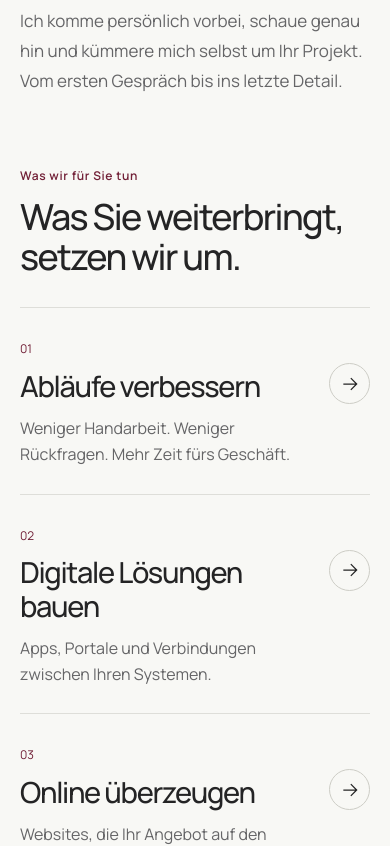
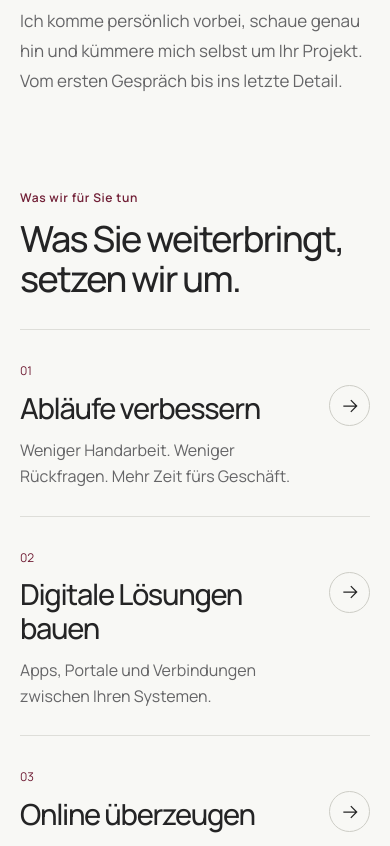
Before and after one commit to Van-de-heiden/Pichler-advisory, a Next.js app: page / in a window 390 px wide. Shown: the part 1040-1886 px from the top of the page. Built offline with nearby package versions, Linux system fonts and the light colour scheme.

Commit message:
Increase spacing between personal introduction and services

```diff
--- a/app/refinement.css
+++ b/app/refinement.css
@@ -232,7 +232,7 @@ html[data-brand-reveal="seen"] .reveal{display:none}
 .summit-visual img{width:100%;height:auto;display:block}
 .hero-landscape .summit-visual{height:100%;overflow:hidden;mask-image:linear-gradient(to right,transparent 0%,#000 21%),linear-gradient(to bottom,#000 83%,transparent 100%);mask-composite:intersect}
 .hero-landscape .summit-visual img{width:120%;max-width:none;margin-left:-5%}
-.hero-summit+.offering-section{border-top:0;padding-top:36px}
+.hero-summit+.offering-section{border-top:0;padding-top:112px}
 .hero-personal{position:relative;z-index:2;display:grid;grid-template-columns:.7fr 1.4fr;align-items:center;gap:40px;padding-block:32px 36px;border-top:1px solid var(--line)}
 .personal-identity{display:flex;align-items:center;gap:22px;width:fit-content}
 .personal-portrait{display:block;flex:none;width:100px;height:124px;border-radius:18px;overflow:hidden;background:#deddd8}
@@ -269,11 +269,11 @@ html[data-brand-reveal="seen"] .reveal{display:none}
  .hero.hero-summit{min-height:0;display:flex;flex-direction:column;gap:0}
  .hero-summit-inner{min-height:0;display:block}.hero-summit .hero-copy{width:100%;max-width:none;padding:40px 0 0}.hero-summit .hero-lead{max-width:550px}
  .hero-landscape{position:relative;right:auto;top:auto;bottom:auto;width:100%;height:auto;max-width:none;margin-top:0;flex:1 0 180px;min-height:180px}.hero-landscape .summit-visual{position:absolute;inset:0;height:100%;display:flex;align-items:flex-end;mask-image:linear-gradient(to bottom,#000 79%,transparent 100%);mask-composite:add}.hero-landscape .summit-visual img{width:100%;height:100%;max-width:100%;margin-left:0;max-height:510px;object-fit:contain;object-position:right bottom}
- .hero-summit+.offering-section{padding-top:34px}
+ .hero-summit+.offering-section{padding-top:88px}
 }
 @media(max-width:600px){
  .hero-summit .hero-copy{padding-top:31px}.hero-landscape{padding-top:4px}.hero-landscape .summit-visual img{width:115%;max-width:none;margin-left:-15%;max-height:340px;object-fit:contain;object-position:bottom right}
- .hero-summit+.offering-section{padding-top:42px}
+ .hero-summit+.offering-section{padding-top:64px}
  .flow-opportunity .flow-step-2{margin-left:8px}.flow-opportunity .flow-step-3{margin-left:16px}
 }
 
```
